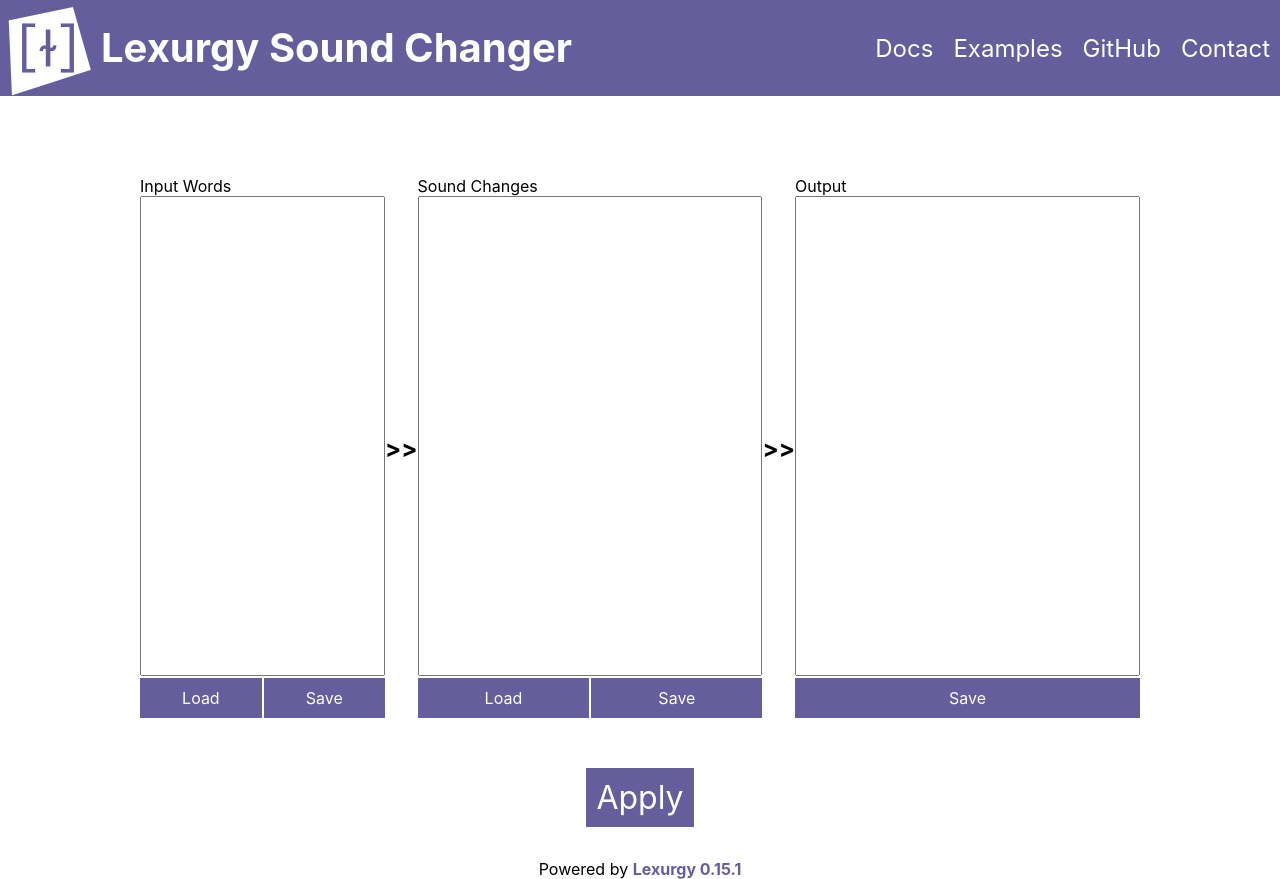
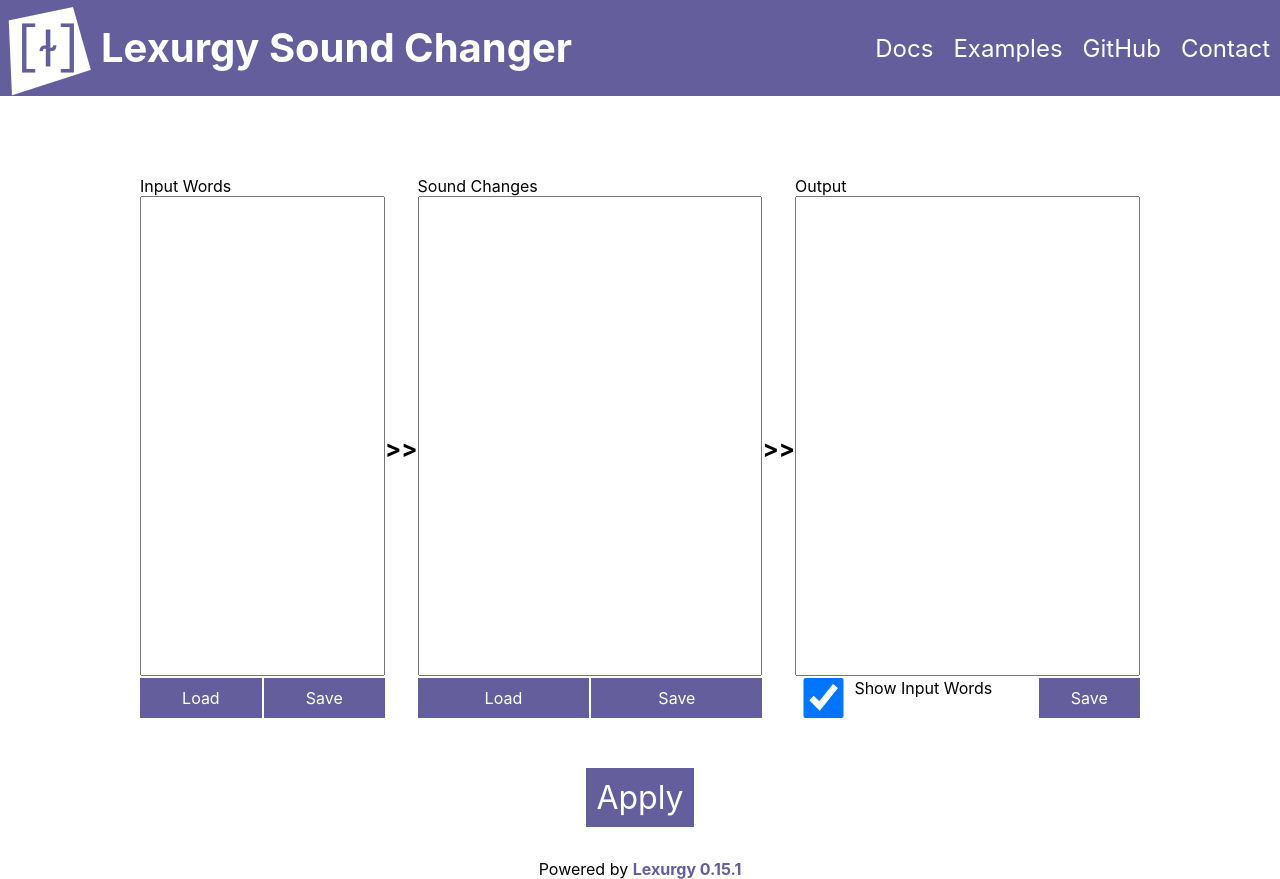
Before and after one commit to def-gthill/lexurgy-web, a Next.js app: page /sc in a window 1280 px wide. Built offline with nearby package versions, Linux system fonts and the light colour scheme.

Commit message:
Add a "show input words" checkbox

```diff
--- a/components/editor.js
+++ b/components/editor.js
@@ -29,6 +29,7 @@ export default class Editor extends React.Component {
           style={this.props.wrap ? {whiteSpace: "normal"} : {}}
         />
         <div className={styles.buttonContainer}>
+          {this.props.children}
           {this.props.editable && <>
             <input
               className="button"
--- a/components/sc.js
+++ b/components/sc.js
@@ -18,8 +18,11 @@ export default class SC extends React.Component {
       changes: props.changes,
       output: "",
       error: false,
+      outputArrows: true,
     }
     this.updateEditorWith = this.updateEditorWith.bind(this)
+    this.output = this.output.bind(this)
+    this.setOutputArrows = this.setOutputArrows.bind(this)
     this.runLexurgy = this.runLexurgy.bind(this)
   }
 
@@ -48,12 +51,20 @@ export default class SC extends React.Component {
           <Editor
             id="output"
             label="Output"
-            value={this.state.output}
+            value={this.output()}
             updateValue={this.updateEditorWith}
             editable={false}
             wrap={this.state.error}
             styles={`${styles.stackedEditor} ${styles.outputContainer}`}
-          />
+          >
+            <input
+              id="showInput"
+              type="checkbox"
+              checked={this.state.outputArrows}
+              onChange={this.setOutputArrows}
+            />
+            <label htmlFor="showInput">Show Input Words</label>
+          </Editor>
         </div>
 
         <button className="button big-button" onClick={this.runLexurgy}>Apply</button>
@@ -63,6 +74,18 @@ export default class SC extends React.Component {
 
   updateEditorWith(id, newValue) {
     this.setState({[id]: newValue})
+  }
+
+  output() {
+    if (this.state.error || this.state.outputArrows) {
+      return this.state.output
+    } else {
+      return "foobar"
+    }
+  }
+
+  setOutputArrows(event) {
+    this.setState({outputArrows: event.target.checked})
   }
 
   runLexurgy() {
```
